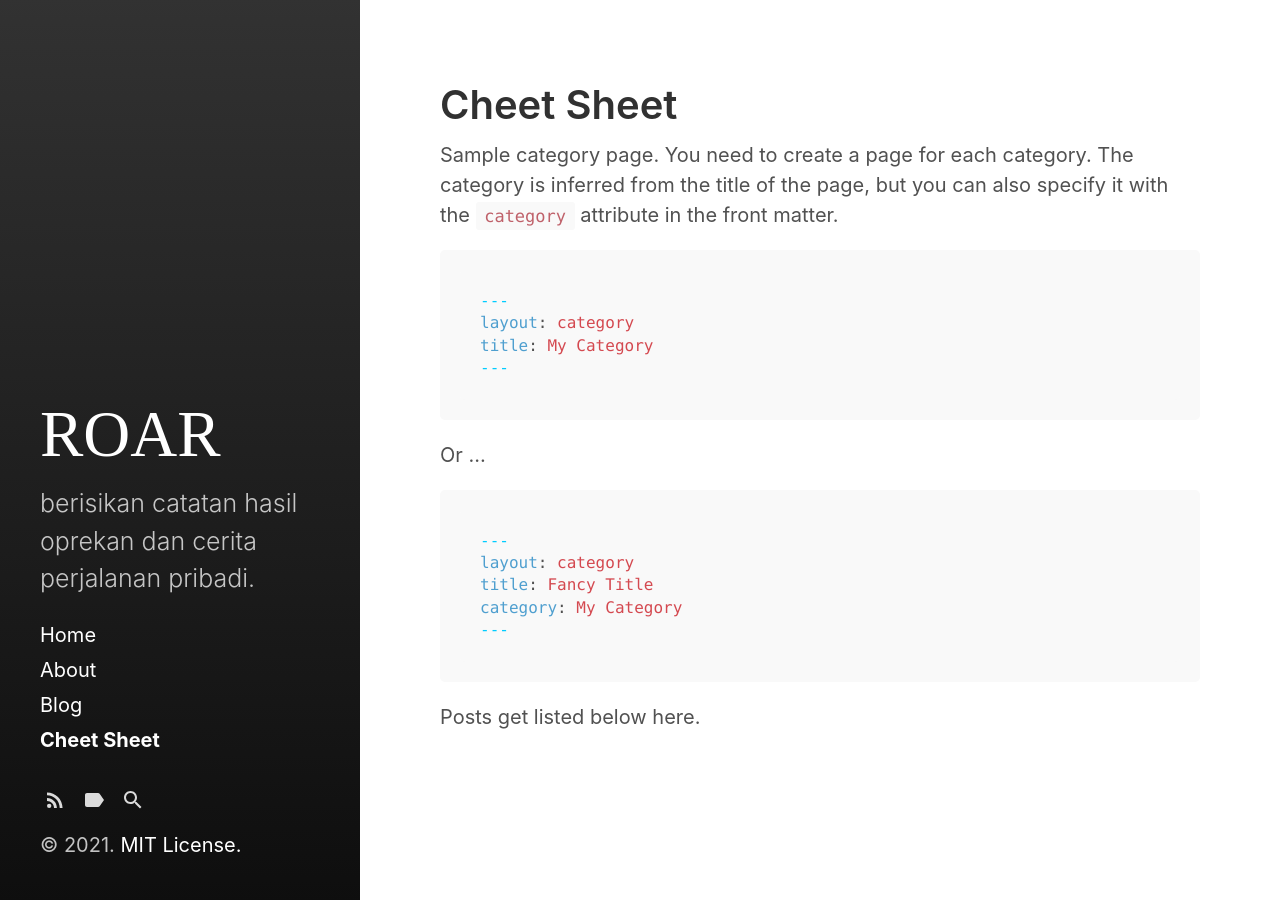
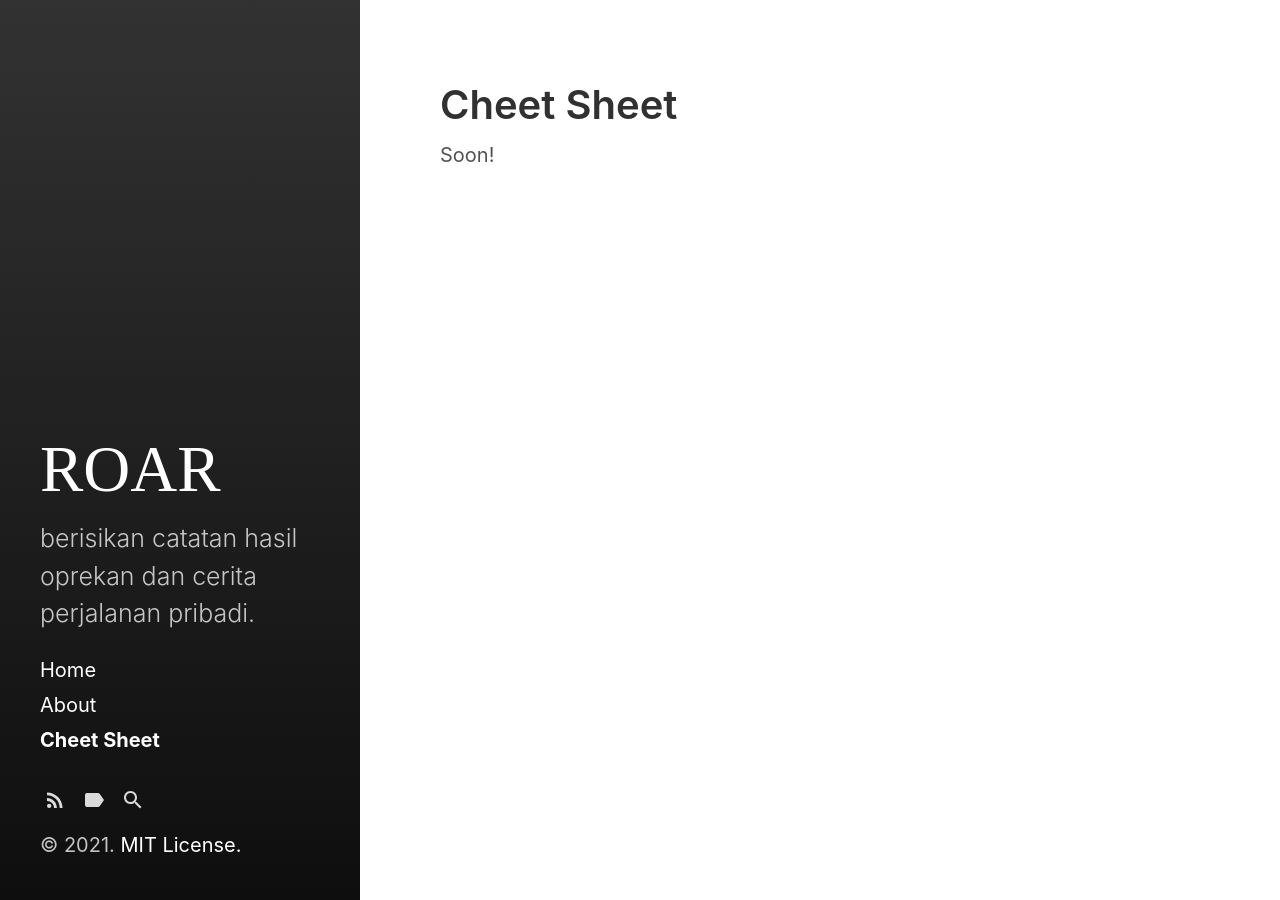
Before and after one commit to aryulianto/aryulianto.github.io, a Jekyll site: the page built from category/cheet-sheet.md, in a window 1280 px wide. Built offline with Jekyll 4.4.1, drawn with Linux system fonts in a browser that asks for light colours; some web fonts are replaced.

Commit message:
test layout

````diff
--- a/blog.html
+++ b/_layouts/blog.html
@@ -1,3 +1,7 @@
+---
+layout: blog
+---
+
 <ul>
     {% for post in site.posts %}
       <li>
--- a/category/blog.md
+++ b/category/blog.md
@@ -1,4 +1,4 @@
 ---
-layout: category
+layout: blog
 title: Blog
 ---
--- a/category/cheet-sheet.md
+++ b/category/cheet-sheet.md
@@ -3,25 +3,4 @@ layout: category
 title: Cheet Sheet
 ---
 
-Sample category page. You need to create a page for each category.
-The category is inferred from the title of the page, but you can also
-specify it with the `category` attribute in the front matter.
-
-```md
----
-layout: category
-title: My Category
----
-```
-
-Or ...
-
-```md
----
-layout: category
-title: Fancy Title
-category: My Category
----
-```
-
-Posts get listed below here.
+Soon!
````
Also changed, not shown: category/about.md (renamed from about.md).
